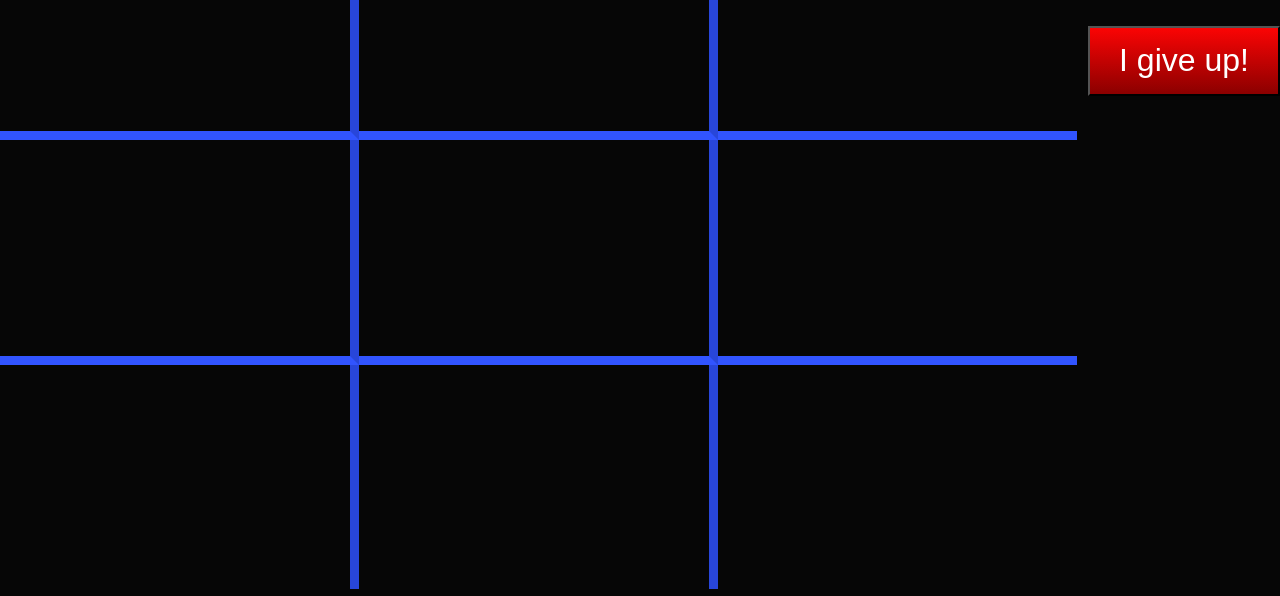
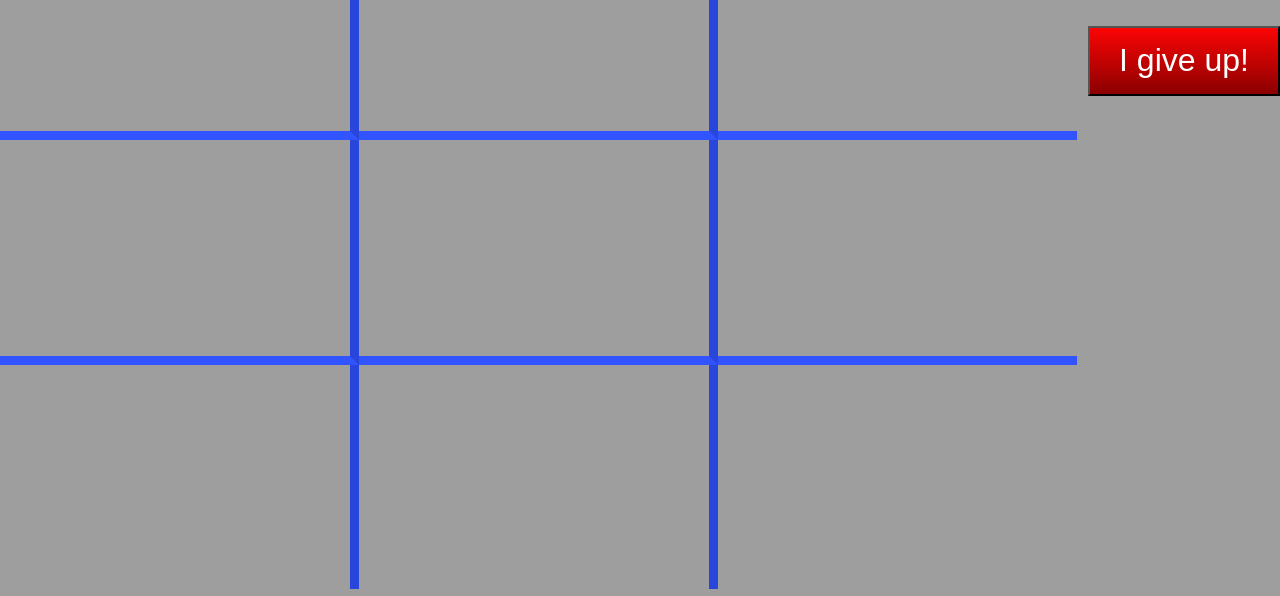
Before and after one commit to Lbeckap/Tic-Tac-Toe, a plain HTML site: page index.html in a window 1280 px wide. Shown: the part 204-800 px from the top of the page. Drawn offline with Linux system fonts and the light colour scheme; the site is published under a folder, as on GitHub Pages, so addresses that start at the root find nothing.

Commit message:
background image url correction

```diff
--- a/css/style.css
+++ b/css/style.css
@@ -1,6 +1,6 @@
 body {
   background-color: rgb(6, 6, 6);
-  background-image: url("/images/chalkboard.jpg");
+  background-image: url("../images/chalkboard.jpg");
   background-size: cover;
   display: grid;
   grid-template-rows: 15% 85%;
```
